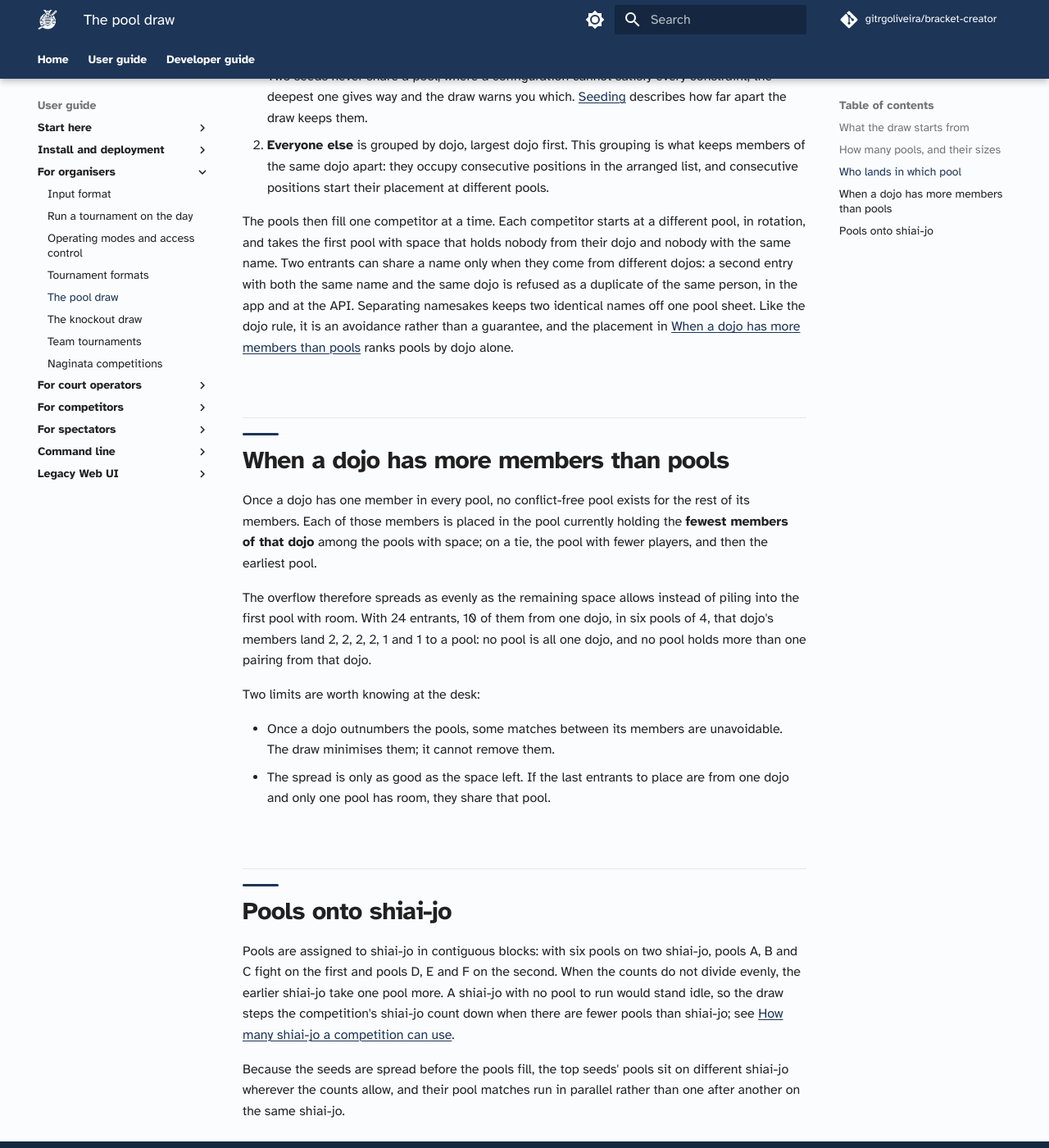
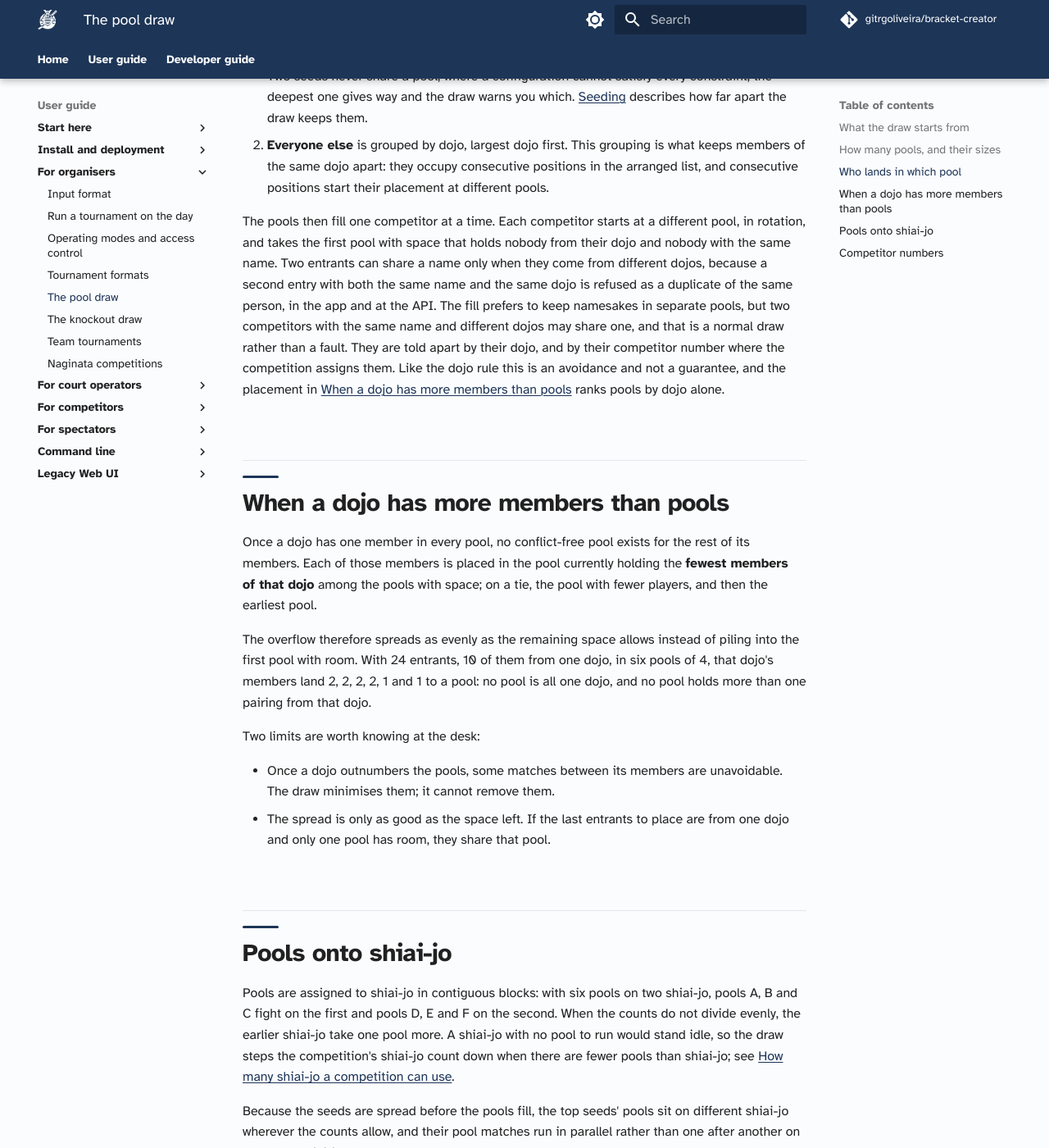
Before and after one commit to gitrgoliveira/bracket-creator, an MkDocs documentation site: the page built from docs/user-guide/organisers/pool-draw.md, in a window 1280 px wide and 1400 px high, scrolled down 1671 px. Shown: the whole window at 82% size. Built offline with MkDocs 1.6.1 and Material for MkDocs 9.7.7, drawn with Linux system fonts in a browser that asks for light colours; comment, search, counter and statistics services are not loaded; some of the changed text lies outside the part shown.

Commit message:
docs: same-name pool sharing is normal, and document competitor numbers
Two corrections from the operator.

Namesakes: the page framed keeping two same-name competitors apart as
the point of the name rule ("keeps two identical names off one pool
sheet"), which reads as though sharing a pool were a fault. Two
competitors with the same name necessarily come from different dojos,
they may legitimately share a pool, and they are told apart by dojo and
by competitor number.

Competitor numbers were absent from the page entirely, though the draw
is what assigns them. New section: numbers are given when the
competition has a number prefix set, they run in draw order straight
through the pools (K1 to K4 the first pool, K5 to K8 the second), and
they are only fixed once the draw is generated, which is why the
participants panel calls the earlier one provisional. A competition
with no prefix assigns none.

Co-Authored-By: Claude Fable 5 <noreply@anthropic.com>

```diff
--- a/docs/user-guide/organisers/pool-draw.md
+++ b/docs/user-guide/organisers/pool-draw.md
@@ -31,7 +31,7 @@ Before the pools are filled, the entry list is arranged:
 1. **Seeded competitors** come first, in rank order. They are placed in different pools and, as far as the shape allows, on different shiai-jo and at opposite ends of each shiai-jo's set of pools. Two seeds never share a pool; where a configuration cannot satisfy every constraint, the deepest one gives way and the draw warns you which. [Seeding](knockout-draw.md#seeding) describes how far apart the draw keeps them.
 2. **Everyone else** is grouped by dojo, largest dojo first. This grouping is what keeps members of the same dojo apart: they occupy consecutive positions in the arranged list, and consecutive positions start their placement at different pools.
 
-The pools then fill one competitor at a time. Each competitor starts at a different pool, in rotation, and takes the first pool with space that holds nobody from their dojo and nobody with the same name. Two entrants can share a name only when they come from different dojos: a second entry with both the same name and the same dojo is refused as a duplicate of the same person, in the app and at the API. Separating namesakes keeps two identical names off one pool sheet. Like the dojo rule, it is an avoidance rather than a guarantee, and the placement in [When a dojo has more members than pools](#when-a-dojo-has-more-members-than-pools) ranks pools by dojo alone.
+The pools then fill one competitor at a time. Each competitor starts at a different pool, in rotation, and takes the first pool with space that holds nobody from their dojo and nobody with the same name. Two entrants can share a name only when they come from different dojos, because a second entry with both the same name and the same dojo is refused as a duplicate of the same person, in the app and at the API. The fill prefers to keep namesakes in separate pools, but two competitors with the same name and different dojos may share one, and that is a normal draw rather than a fault. They are told apart by their dojo, and by their competitor number where the competition assigns them. Like the dojo rule this is an avoidance and not a guarantee, and the placement in [When a dojo has more members than pools](#when-a-dojo-has-more-members-than-pools) ranks pools by dojo alone.
 
 ## When a dojo has more members than pools
 
@@ -49,3 +49,9 @@ Two limits are worth knowing at the desk:
 Pools are assigned to shiai-jo in contiguous blocks: with six pools on two shiai-jo, pools A, B and C fight on the first and pools D, E and F on the second. When the counts do not divide evenly, the earlier shiai-jo take one pool more. A shiai-jo with no pool to run would stand idle, so the draw steps the competition's shiai-jo count down when there are fewer pools than shiai-jo; see [How many shiai-jo a competition can use](knockout-draw.md#how-many-shiai-jo-a-competition-can-use).
 
 Because the seeds are spread before the pools fill, the top seeds' pools sit on different shiai-jo wherever the counts allow, and their pool matches run in parallel rather than one after another on the same shiai-jo.
+
+## Competitor numbers
+
+When the competition has a number prefix set, generating the draw gives every competitor a number, and that number identifies them on the pool sheet, on the printed tags and at the desk. Numbers run in draw order straight through the pools, so with the prefix K and pools of four, K1 to K4 are the first pool, K5 to K8 the second, and so on.
+
+Because the numbers follow the finished draw, they are only fixed once you generate it. Until then the participants panel shows a provisional number, which changes if the roster or the draw changes. A competition with no number prefix set is drawn the same way but assigns no numbers, and competitors are identified by name and dojo alone.
```
